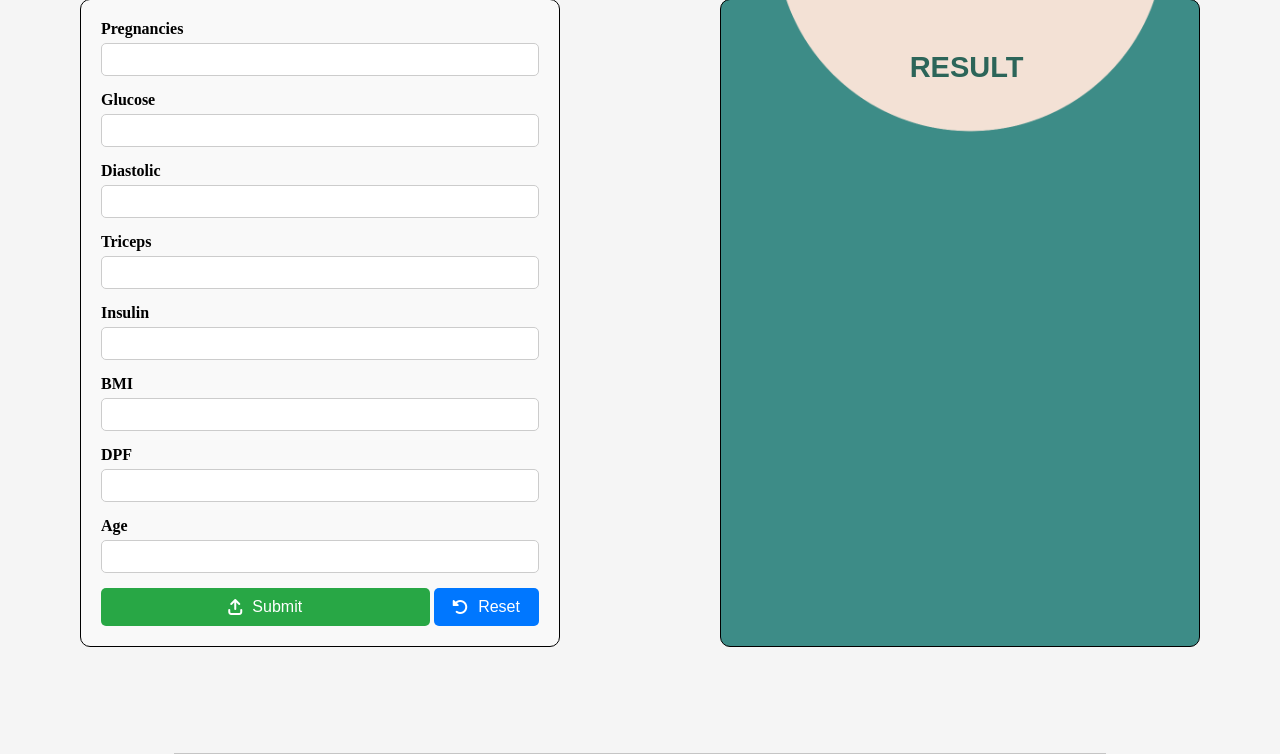
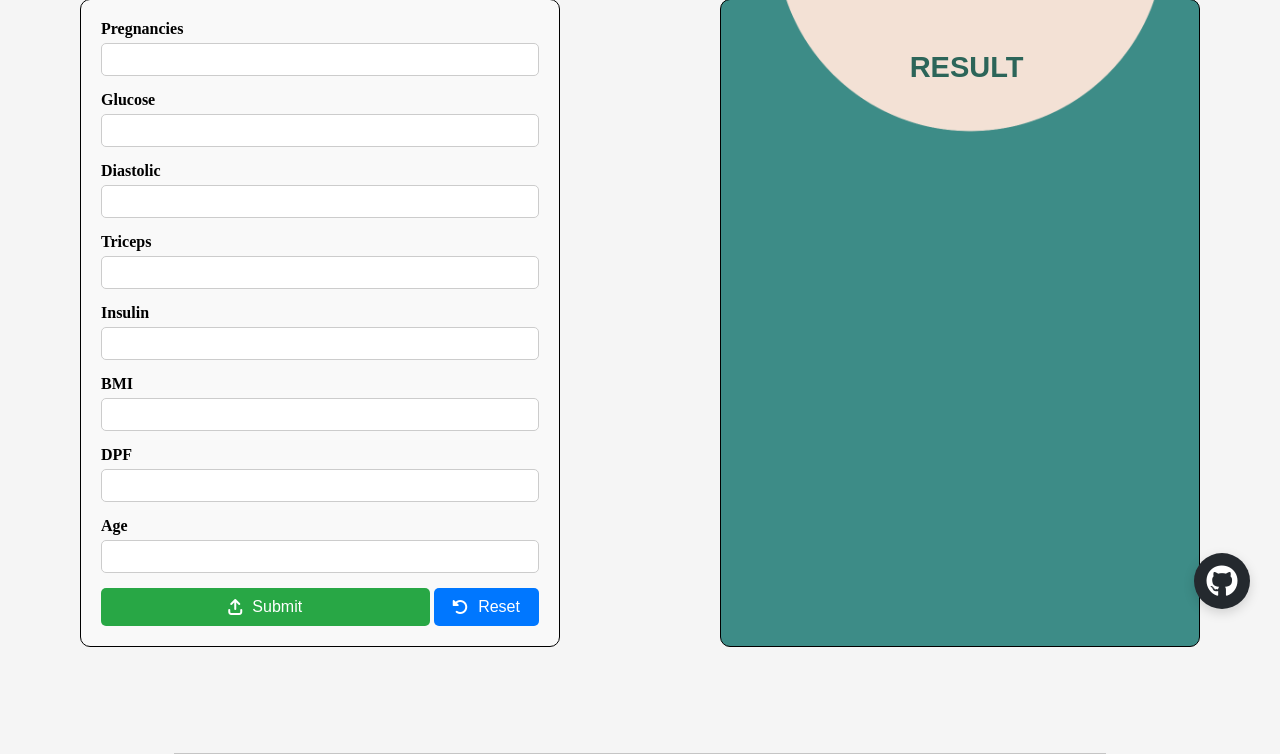
Before and after one commit to shivsharcode/Diabetes-Prediction-New, a Flask app: page / in a window 1280 px wide. Shown: the part 161-915 px from the top of the page. Run offline with Flask 3, Linux system fonts and the light colour scheme; parts of the project's set-up code (start-up, migrations or seed data) failed here and were passed over.

Commit message:
added github repo link in frontend and added README file

```diff
--- a/static/css/style.css
+++ b/static/css/style.css
@@ -203,5 +203,28 @@ body{
 
 }
 
+/* .............................................................................................................. */
 
-/* .............................................................................................................. */
+#github-float-btn {
+    position: fixed;
+    bottom: 30px;
+    right: 30px;
+    background: #24292e;
+    color: #fff;
+    border-radius: 50%;
+    width: 56px;
+    height: 56px;
+    display: flex;
+    align-items: center;
+    justify-content: center;
+    font-size: 2rem;
+    box-shadow: 0 4px 12px rgba(0,0,0,0.15);
+    z-index: 1000;
+    transition: background 0.2s, transform 0.2s;
+    text-decoration: none;
+}
+#github-float-btn:hover {
+    background: #333;
+    transform: scale(1.08);
+    color: #f5c518;
+}
--- a/templates/index.html
+++ b/templates/index.html
@@ -113,6 +113,11 @@
         <button id="toggleButton"> See Image</button>
     </div>
 
+    <!-- GITHUB FLOATING BUTTON -->
+    <a href="https://github.com/shivsharcode/Diabetes-Prediction-New.git" target="_blank" id="github-float-btn" title="View on GitHub">
+        <i class="fab fa-github"></i>
+    </a>
+
     <script src=" {{ url_for('static', filename='javascript/script.js') }} "></script>
 </body>
 
```
Also changed, not shown: README.md (added), 1 other file.
